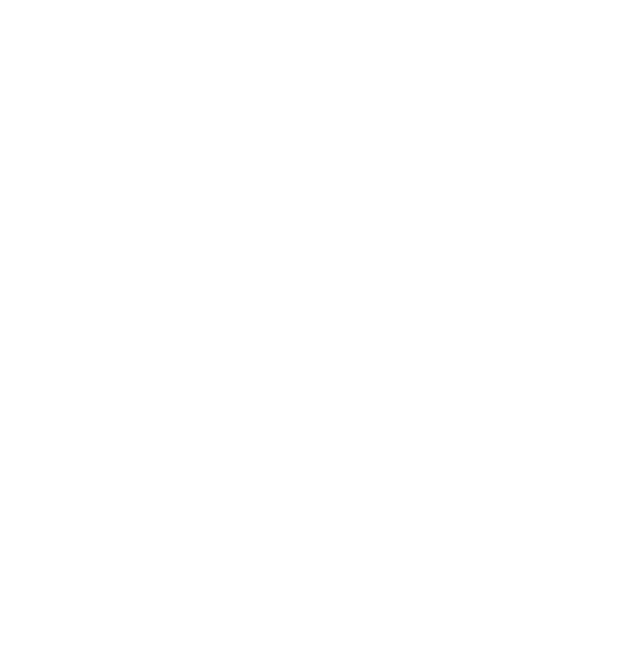
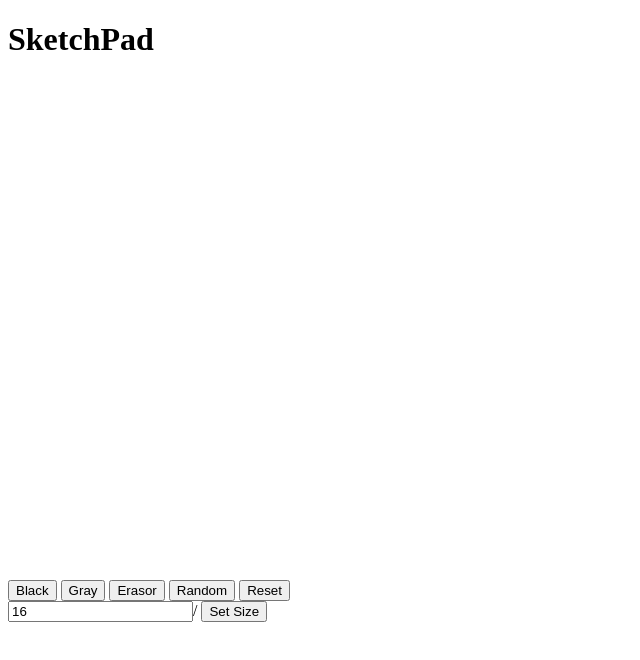
Before and after one commit to lucasw9/sketchProject, a plain HTML site: page index.html in a window 1280 px wide. Shown: the whole page, without its empty margins (0-640 px from the left). Drawn offline with Linux system fonts and the light colour scheme.

Commit message:
Edit/Setting up the basic HTML and javascript structure. More click functionality will be added to both files along with many more functions to javascript, but this is just the start.

```diff
--- a/index.html
+++ b/index.html
@@ -5,11 +5,31 @@
     <meta charset="UTF-8">
     <meta http-equiv="X-UA-Compatible" content="IE=edge">
     <meta name="viewport" content="width=device-width, initial-scale=1.0">
-    <title>Sketch Project!</title>
+    <title>Sketch Project</title>
+    <link rel="stylesheet" href="styles.css">
 </head>
 
 <body>
-
+    <div class="flex-cotainer">
+        <div class="title">
+            <h1>SketchPad</h1>
+        </div>
+        <div class="content">
+            <div class="board"></div>
+            <div class="buttons">
+                <button>Black</button>
+                <button>Gray</button>
+                <button>Erasor</button>
+                <button>Random</button>
+                <button>Reset</button>
+            </div>
+            <div>
+                <input type="text" placeholder="Size of Board" value="16">/
+                <button>Set Size</button>
+            </div>
+        </div>
+    </div>
+    <script src="index.js"></script>
 </body>
 
 </html>
--- a/index.js
+++ b/index.js
@@ -1,2 +1,3 @@
-var div = document.createElement("div");
-div.style.width = ""
+function populateBoard() {
+
+}
--- /dev/null
+++ b/styles.css
@@ -0,0 +1,5 @@
+.board {
+    height: 500px;
+    width: 500px;
+    display: grid;
+}
```
